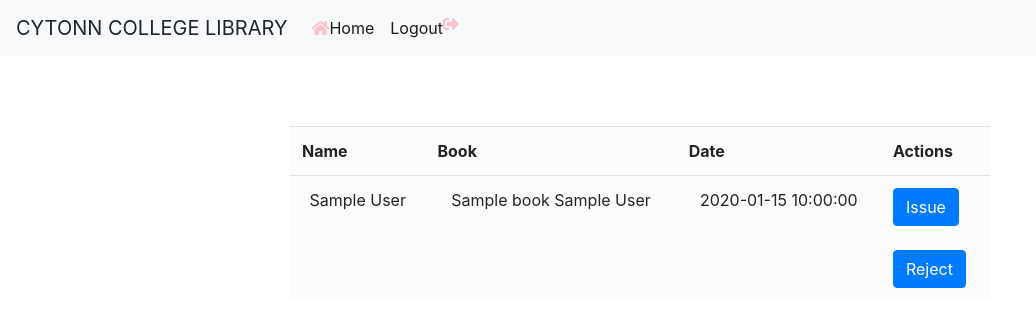
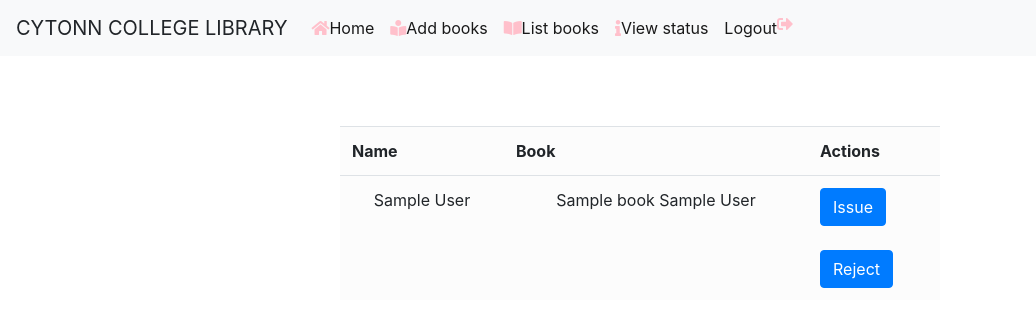
Before and after one commit to emilyjuliet/finals, a PHP site: page /status.php in a window 1280 px wide. Shown: the top 327 px of the page, without its empty margins (0-1036 px from the left). Run offline with PHP 8.4, Linux system fonts and the light colour scheme; tables that the repository leaves empty or names only in its code hold one stand-in row (values such as "Sample post").

```diff
--- a/status.php
+++ b/status.php
@@ -107,6 +107,15 @@ $result=mysqli_query($con,$sql);
                 <a class="nav-link" href="librarian.php"><i style="color:pink;" class="fa fa-home"></i>Home <span class="sr-only">(current)</span></a>
             </li>
             <li class="nav-item active">
+                <a class="nav-link" href="add.php"><i style="color:pink;"class="fa fa-book-reader"></i>Add books <span class="sr-only">(current)</span></a>
+            </li>
+            <li class="nav-item active">
+                <a class="nav-link" href="books.php"><i style="color:pink;"class="fa fa-book-open"></i>List books <span class="sr-only">(current)</span></a>
+            </li>
+            <li class="nav-item active">
+                <a class="nav-link" href="status.php"><i style="color:pink;"class="fa fa-info"></i>View status <span class="sr-only">(current)</span></a>
+            </li>
+            <li class="nav-item active">
                 <a class="nav-link" href="logout.php"><i style="color:pink;float: right"class="fa fa-sign-out-alt"></i>Logout <span class="sr-only">(current)</span></a>
             </li>
         </ul>
@@ -114,11 +123,10 @@ $result=mysqli_query($con,$sql);
 </nav>
 <p><?php echo $view_error ?></p>
 
-<table class="table" style="width: 700px;background: #fcfcfc;margin: 70px auto;">
+<table class="table" style="width: 600px;background: #fcfcfc;margin: 70px auto;">
     <tr>
         <th> Name </th>
         <th> Book </th>
-        <th> Date </th>
         <th> Actions </th>
     </tr>
 
@@ -126,7 +134,7 @@ $result=mysqli_query($con,$sql);
     <tr>
         <td class="text-center"><?php echo getUsers($array['user_id']); ?></td>
         <td class="text-center"><?php echo getBooks($array['book_id']); ?></td>
-        <td class="text-center"><?php echo $array['date']; ?></td>
+
 
         <td>
         <form action="status.php" method="POST">
```
